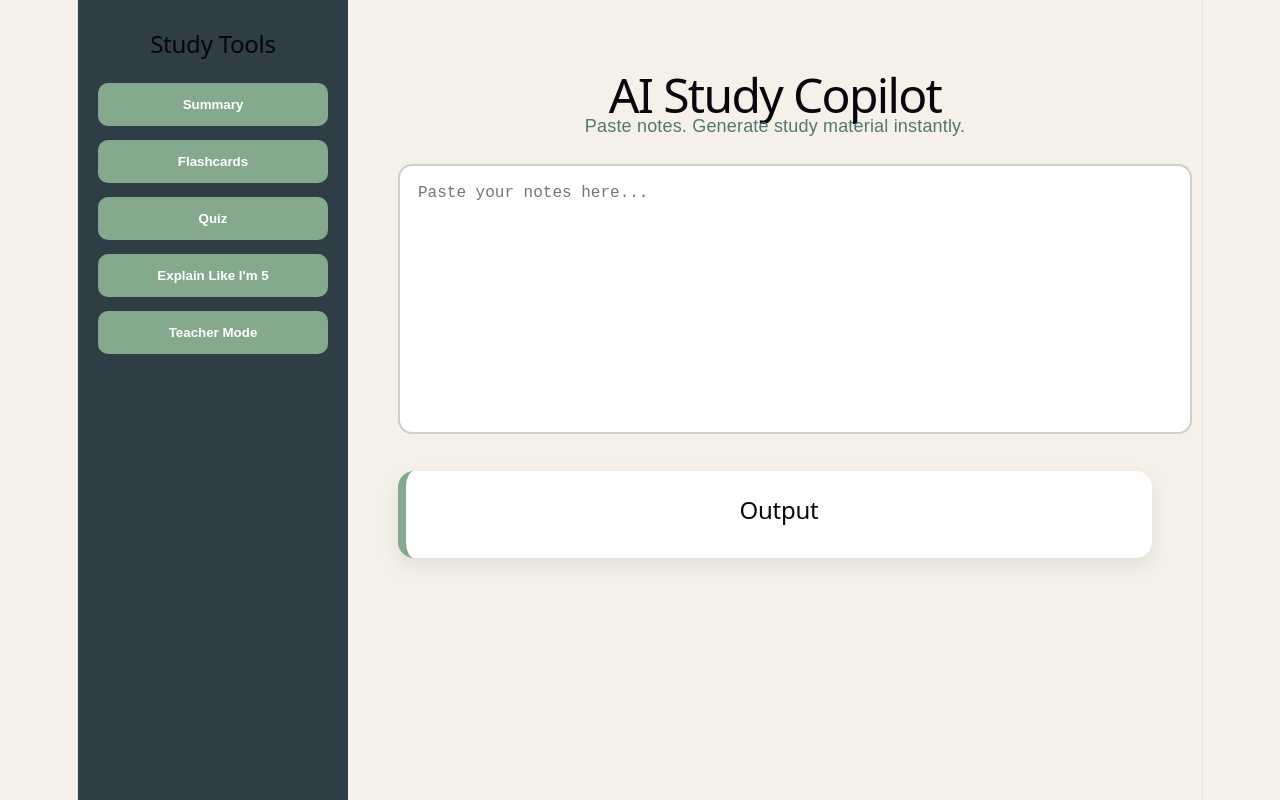
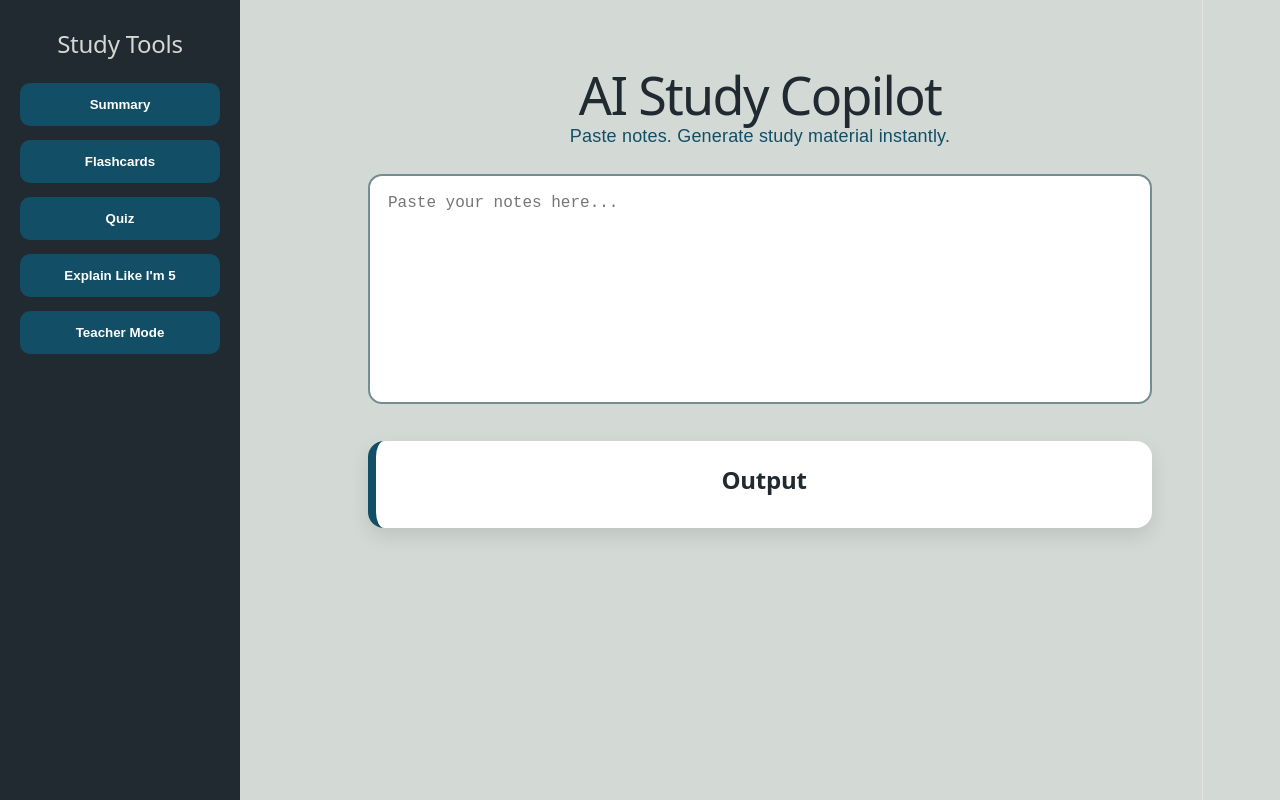
Before and after one commit to dhruvikakotha/ai-study-copilot, a React app in the folder frontend/: page / in a window 1280 px wide. Built offline with nearby package versions, Linux system fonts and the light colour scheme; the HTML template or start-up script is replaced by a standard one.

Commit message:
updated UI design and improved flashcards

```diff
--- a/frontend/src/App.css
+++ b/frontend/src/App.css
@@ -1,24 +1,36 @@
-body {
+* {
+  box-sizing: border-box;
+}
+
+html, body {
   margin: 0;
   font-family: Arial, sans-serif;
-  background: #f5f0e8;
-  color: #1f2933;
+  background: #D3D9D4;
+  color: #212A31;
+  overflow-x: hidden;
 }
 
+/* LAYOUT */
 .app {
   display: flex;
   min-height: 100vh;
 }
 
+/* SIDEBAR */
 .sidebar {
-  width: 230px;
-  background: #2f3e46;
+  width: 240px;
+  background: #212A31;
   color: white;
   padding: 30px 20px;
+  position: fixed;
+  left: 0;
+  top: 0;
+  height: 100vh;
 }
 
 .sidebar h2 {
   margin-bottom: 25px;
+  color: #D3D9D4;
 }
 
 .sidebar button {
@@ -27,48 +39,162 @@ body {
   padding: 14px;
   border: none;
   border-radius: 10px;
-  background: #84a98c;
+  background: #124E66;
   color: white;
   font-weight: bold;
   cursor: pointer;
 }
 
 .sidebar button:hover {
-  background: #52796f;
+  background: #0f3f52;
 }
 
+/* MAIN */
 .main {
-  flex: 1;
+  margin-left: 240px;
   padding: 50px;
+  display: flex;
+  justify-content: center;
+  width: 100%;
 }
 
-h1 {
-  font-size: 48px;
-  margin-bottom: 5px;
+.content {
+  width: 100%;
+  max-width: 800px;
+  text-align: center;
 }
 
+/* TITLE */
+h1 {
+  font-size: 52px;
+  margin-bottom: 10px;
+  color: #212A31;
+}
+
+/* SUBTITLE */
 .subtitle {
-  color: #52796f;
+  color: #124E66;
+  margin-top: 15px;
   margin-bottom: 25px;
 }
 
+/* TEXTAREA */
 textarea {
   width: 100%;
   height: 230px;
   padding: 18px;
   border-radius: 14px;
-  border: 2px solid #cad2c5;
+  border: 2px solid #748D92;
   font-size: 16px;
   resize: none;
   background: white;
+  color: #212A31;
+
+  overflow: auto;
+  scrollbar-width: none;
 }
 
+textarea::-webkit-scrollbar {
+  display: none;
+}
+
+/* OUTPUT */
 .output {
+  width: 100%;
   margin-top: 30px;
   background: white;
   padding: 25px;
   border-radius: 16px;
-  border-left: 8px solid #84a98c;
-  box-shadow: 0 8px 20px rgba(0,0,0,0.08);
+  border-left: 8px solid #124E66;
+  box-shadow: 0 8px 20px rgba(0,0,0,0.1);
+  color: #212A31;
+  text-align: left;
   white-space: pre-wrap;
 }
+
+/* 🔥 ONLY CHANGE: BOLD OUTPUT TITLE */
+.output h2 {
+  text-align: center;
+  font-weight: 800;   /* ← THIS is what you wanted */
+  color: #212A31;
+}
+
+/* FLASHCARD AREA */
+.flashcard-area {
+  text-align: center;
+}
+
+/* FLASHCARD */
+.flashcard-container {
+  perspective: 1000px;
+  width: 100%;
+  height: 220px;
+  margin-bottom: 20px;
+  cursor: pointer;
+}
+
+.flashcard-inner {
+  position: relative;
+  width: 100%;
+  height: 100%;
+  transition: transform 0.6s;
+  transform-style: preserve-3d;
+}
+
+.flashcard-container.flipped .flashcard-inner {
+  transform: rotateY(180deg);
+}
+
+.flashcard-front,
+.flashcard-back {
+  position: absolute;
+  width: 100%;
+  height: 100%;
+  border-radius: 16px;
+  padding: 25px;
+  backface-visibility: hidden;
+  display: flex;
+  align-items: center;
+  justify-content: center;
+}
+
+/* FRONT */
+.flashcard-front {
+  background: #D3D9D4;
+  border: 2px solid #748D92;
+  color: #212A31;
+}
+
+/* BACK */
+.flashcard-back {
+  background: #124E66;
+  color: white;
+  transform: rotateY(180deg);
+}
+
+/* CONTROLS */
+.card-controls {
+  display: flex;
+  justify-content: center;
+  align-items: center;
+  gap: 15px;
+}
+
+.card-controls button {
+  padding: 10px 16px;
+  border: none;
+  border-radius: 8px;
+  background: #124E66;
+  color: white;
+  font-weight: bold;
+  cursor: pointer;
+}
+
+.card-controls button:hover {
+  background: #0f3f52;
+}
+
+.card-controls span {
+  font-weight: bold;
+  color: #212A31;
+}
--- a/frontend/src/App.jsx
+++ b/frontend/src/App.jsx
@@ -5,17 +5,58 @@ import "./App.css";
 function App() {
   const [text, setText] = useState("");
   const [output, setOutput] = useState("");
+  const [mode, setMode] = useState("");
+  const [cardIndex, setCardIndex] = useState(0);
+  const [flipped, setFlipped] = useState(false);
 
   const generate = async (type) => {
     try {
       const res = await axios.post(`http://localhost:5000/api/ai/${type}`, {
         text,
       });
+
       setOutput(res.data.result);
+      setMode(type);
+      setCardIndex(0);
+      setFlipped(false);
     } catch (err) {
       console.error(err);
       setOutput("Error connecting to backend");
     }
+  };
+
+  const getFlashcards = () => {
+    return output
+      .split("Flashcard")
+      .slice(1)
+      .map((card) => {
+        const parts = card.split("A:");
+
+        const question = parts[0]
+          ?.replace(/\*\*/g, "")
+          .replace("Q:", "")
+          .trim();
+
+        const answer = parts[1]?.replace(/\*\*/g, "").trim();
+
+        return { question, answer };
+      });
+  };
+
+  const flashcards = getFlashcards();
+
+  const nextCard = () => {
+    setCardIndex((prev) =>
+      prev === flashcards.length - 1 ? 0 : prev + 1
+    );
+    setFlipped(false);
+  };
+
+  const prevCard = () => {
+    setCardIndex((prev) =>
+      prev === 0 ? flashcards.length - 1 : prev - 1
+    );
+    setFlipped(false);
   };
 
   return (
@@ -31,8 +72,12 @@ function App() {
       </aside>
 
       <main className="main">
+        <div className="content">
           <h1>AI Study Copilot</h1>
-        <p className="subtitle">Paste notes. Generate study material instantly.</p>
+
+          <p className="subtitle">
+            Paste notes. Generate study material instantly.
+          </p>
 
           <textarea
             placeholder="Paste your notes here..."
@@ -42,7 +87,36 @@ function App() {
 
           <div className="output">
             <h2>Output</h2>
+
+            {mode === "flashcards" && flashcards.length > 0 ? (
+              <div className="flashcard-area">
+                <div
+                  className={`flashcard-container ${flipped ? "flipped" : ""}`}
+                  onClick={() => setFlipped(!flipped)}
+                >
+                  <div className="flashcard-inner">
+                    <div className="flashcard-front">
+                      <h3>{flashcards[cardIndex].question}</h3>
+                    </div>
+
+                    <div className="flashcard-back">
+                      <p>{flashcards[cardIndex].answer}</p>
+                    </div>
+                  </div>
+                </div>
+
+                <div className="card-controls">
+                  <button onClick={prevCard}>Back</button>
+                  <span>
+                    {cardIndex + 1} / {flashcards.length}
+                  </span>
+                  <button onClick={nextCard}>Next</button>
+                </div>
+              </div>
+            ) : (
               <p>{output}</p>
+            )}
+          </div>
         </div>
       </main>
     </div>
```
Lines whose indentation alone changed are shown as unchanged.
